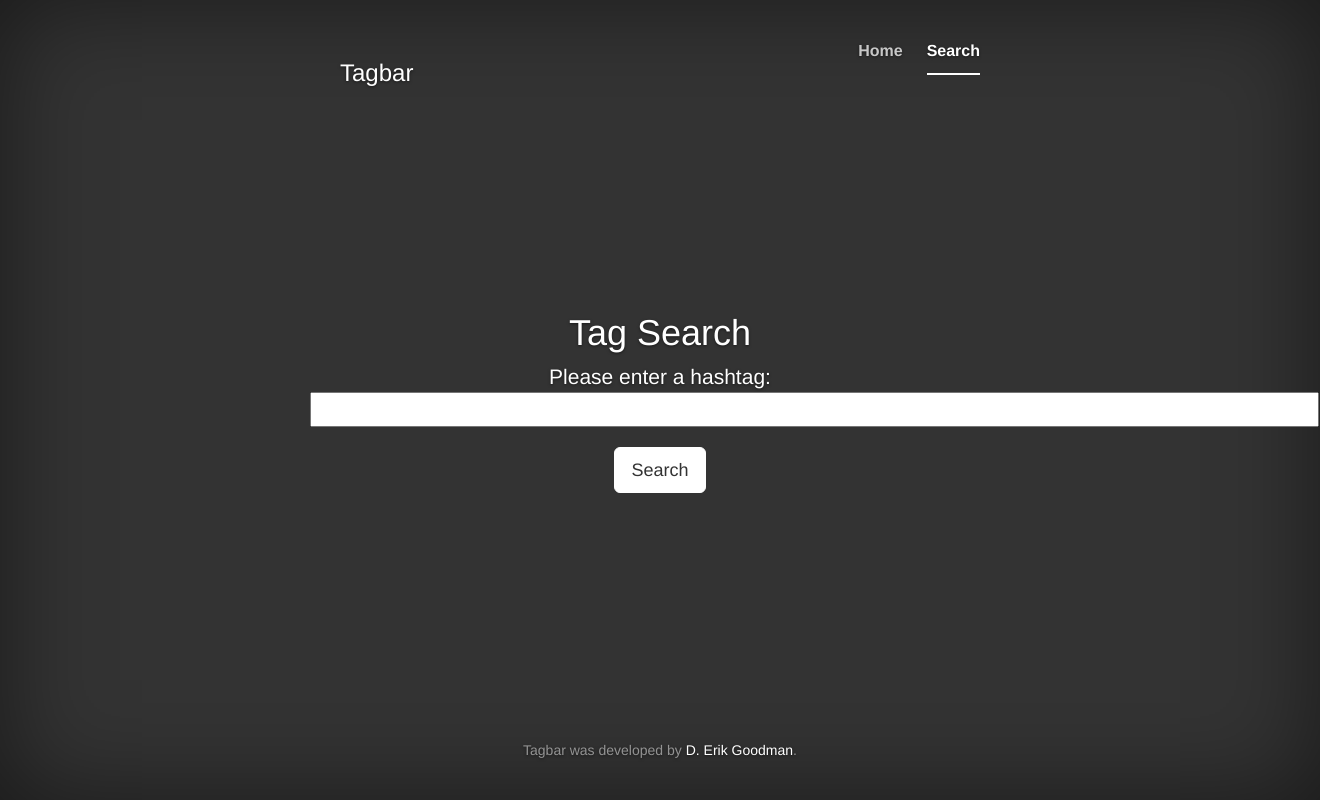
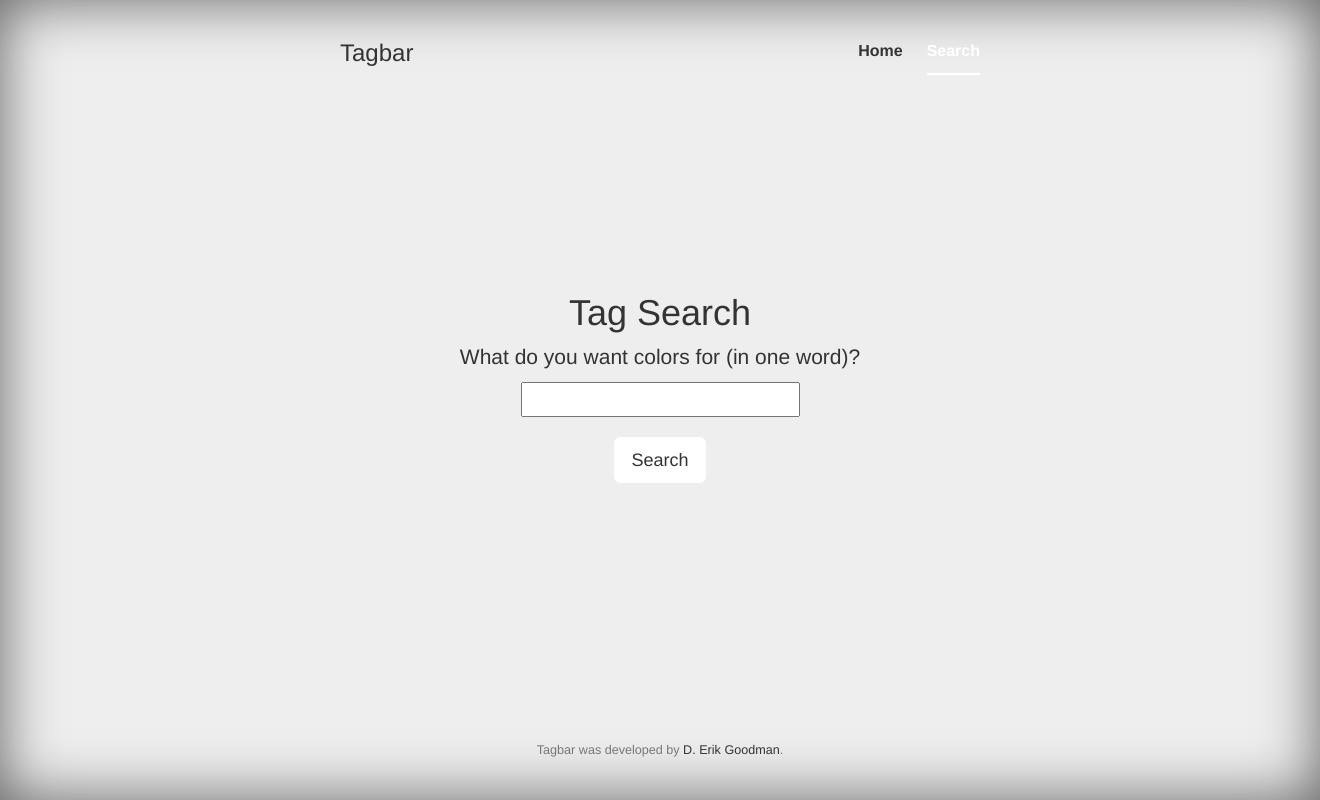
Before and after one commit to DEGoodman/tagbar, a Flask app: page /query in a window 1320 px wide. Run offline with Flask 2, Linux system fonts and the light colour scheme; some libraries are stand-ins or nearby versions.

Commit message:
pre-final push

```diff
--- a/app/palletizer.py
+++ b/app/palletizer.py
@@ -80,7 +80,7 @@ def pbuild(lst):
 def betterDif(base):
     # lightness first
     print("h: %s, s: %s, v: %s" % (base[0], base[1], base[2]))
-    if base[2] <= 0.1 or base[2] >= 0.95:
+    if base[2] <= 0.12 or base[2] >= 0.97:
         print("greyscale")
         return "Grey"
     # saturation
--- a/app/static/css/cover.css
+++ b/app/static/css/cover.css
@@ -27,12 +27,12 @@ a:hover {
 html,
 body {
   height: 100%;
-  background-color: #333;
+  background-color: #eee;
 }
 body {
-  color: #fff;
+  color: #333;
   text-align: center;
-  text-shadow: 0 1px 3px rgba(0,0,0,.5);
+  /*text-shadow: 0 1px 3px rgba(0,0,0,.5);*/
 }
 
 /* Extra markup and styles for table-esque vertical and horizontal centering */
@@ -41,8 +41,9 @@ body {
   width: 100%;
   height: 100%; /* For at least Firefox */
   min-height: 100%;
-  -webkit-box-shadow: inset 0 0 100px rgba(0,0,0,.5);
-          box-shadow: inset 0 0 100px rgba(0,0,0,.5);
+  -webkit-box-shadow: inset 0 0 60px rgba(0,0,0,.6);
+          box-shadow: inset 0 0 60px rgba(0,0,0,.6);
+  color:#333;
 }
 .site-wrapper-inner {
   display: table-cell;
@@ -78,8 +79,8 @@ body {
   padding-left: 0;
   font-size: 16px;
   font-weight: bold;
-  color: #fff; /* IE8 proofing */
-  color: rgba(255,255,255,.75);
+  color: #333; /* IE8 proofing */
+  /*color: rgba(255,255,255,.75);*/
   border-bottom: 2px solid transparent;
 }
 .masthead-nav > li > a:hover,
@@ -123,8 +124,9 @@ body {
  */
 
 .mastfoot {
-  color: #999; /* IE8 proofing */
-  color: rgba(255,255,255,.5);
+  color: #777; /* IE8 proofing */
+  /*color: rgba(255,255,255,.5);*/
+  font-size: 0.9em;
 }
 
 
--- a/app/static/css/main.css
+++ b/app/static/css/main.css
@@ -1,11 +1,24 @@
 input {
     color:#000;
+    /*width:200px;
+	margin-right: auto;
+	margin-left: auto;
+	text-align: center;*/
 }
+
+#entry {
+	width:400px;
+	margin-top:10px;
+	margin-right: auto;
+	margin-left: auto;
+	text-align: center;
+}
+
 
 .color-swatches {
 	/*margin: 5px 0px -5px 0px;*/
 	width:100%;
-  margin: 0 auto;
+    margin: 0 auto;
 	/*overflow:hidden;*/
 }
 .color-swatch {
@@ -14,7 +27,9 @@ input {
 	border-radius: 3px;
 	width: 18%;
 	height: 140px;
-  padding: 56px 0;
+    padding: 56px 0;
+    color:white;
+    text-shadow: 2px 2px 1px #000;
 }
 
 .note {
@@ -28,5 +43,29 @@ input {
 }
 
 h3 {
-  padding-top: 20px;
+  margin-top: 20px;
 }
+
+#tailored {
+	margin-top: 130px;
+}
+
+#resTag {
+	font-size:1.3em;
+}
+
+ul {
+	color:#333;
+}
+
+li {
+	color:#333;
+}
+
+a {
+	color:#333;
+}
+
+#searchHeader{
+	margin-top: -10px;
+}
--- a/app/templates/base.html
+++ b/app/templates/base.html
@@ -8,8 +8,9 @@
       <link href='https://fonts.googleapis.com/css?family=Raleway' rel='stylesheet' type='text/css'>
       <link rel="stylesheet" href="../static/css/bootstrap.min.css" >
       <link rel="stylesheet" href="../static/css/cover.css">
+      <script src="http://code.jquery.com/jquery-latest.js"></script>
+      {% block stylesheet %}{% endblock %}
       <link rel="stylesheet" href="../static/css/main.css" >
-      <script src="http://code.jquery.com/jquery-latest.js"></script>
       {% if title and state %}
       <title>{{ title }} - {{ state }}</title>
       {% else %}
--- a/app/templates/index.html
+++ b/app/templates/index.html
@@ -4,7 +4,7 @@
     <div class="cover-container">
       <div class="masthead clearfix">
         <div class="inner">
-          <h3 class="masthead-brand">Tagbar</h3>
+          <h3 class="masthead-brand"><a href="/index">Tagbar</a></h3>
           <nav>
             <ul class="nav masthead-nav">
               <li class="active"><a href="/index">Home</a></li>
--- a/app/templates/query.html
+++ b/app/templates/query.html
@@ -5,7 +5,7 @@
 <div class="cover-container">
   <div class="masthead clearfix">
     <div class="inner">
-      <h3 class="masthead-brand">Tagbar</h3>
+      <h3 class="masthead-brand"><a href="/index">Tagbar</a></h3>
       <nav>
         <ul class="nav masthead-nav">
           <li><a href="/index">Home</a></li>
@@ -14,14 +14,14 @@
       </nav>
     </div>
   </div>
-  <h1>Tag Search</h1>
+  <h1 id="searchHeader">Tag Search</h1>
   <form action="" method="post" name="tagsearch">
       {{ form.hidden_tag() }}
-      <p class="lead">
-          Please enter a hashtag:<br>
-          {{ form.tag(size=80) }}<br>
-          <p><input id="searchInput" type="submit" value="Search" class="btn btn-lg btn-default" onclick="$('#loading').show();"></p>
-      </p>
+      <div class="lead entry">
+          What do you want colors for (in one word)?<br>
+          <p id="entry" >{{ form.tag(size=20) }}</p>
+      </div>
+      <p><input id="searchInput" type="submit" value="Search" class="btn btn-lg btn-default" onclick="$('#loading').show();"></p>
   </form>
   <div id="loading" style="display:none;">Loading!</div>
 {% endblock %}
```
Also changed, not shown: app/static/css/colors.css (+5 -5 lines), app/templates/results.html (+4 -4 lines), app/static/images/Average.jpg, 1 other file.
